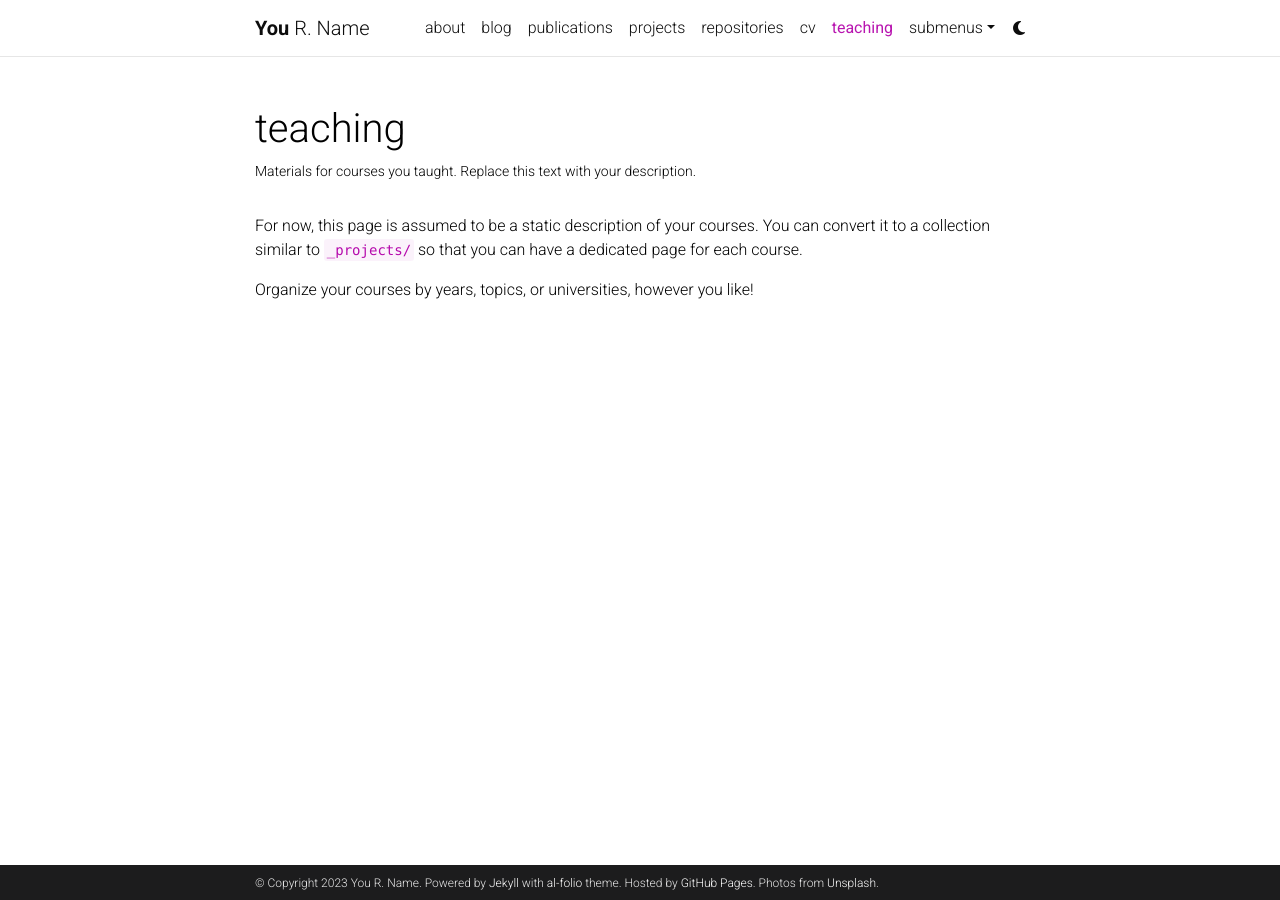
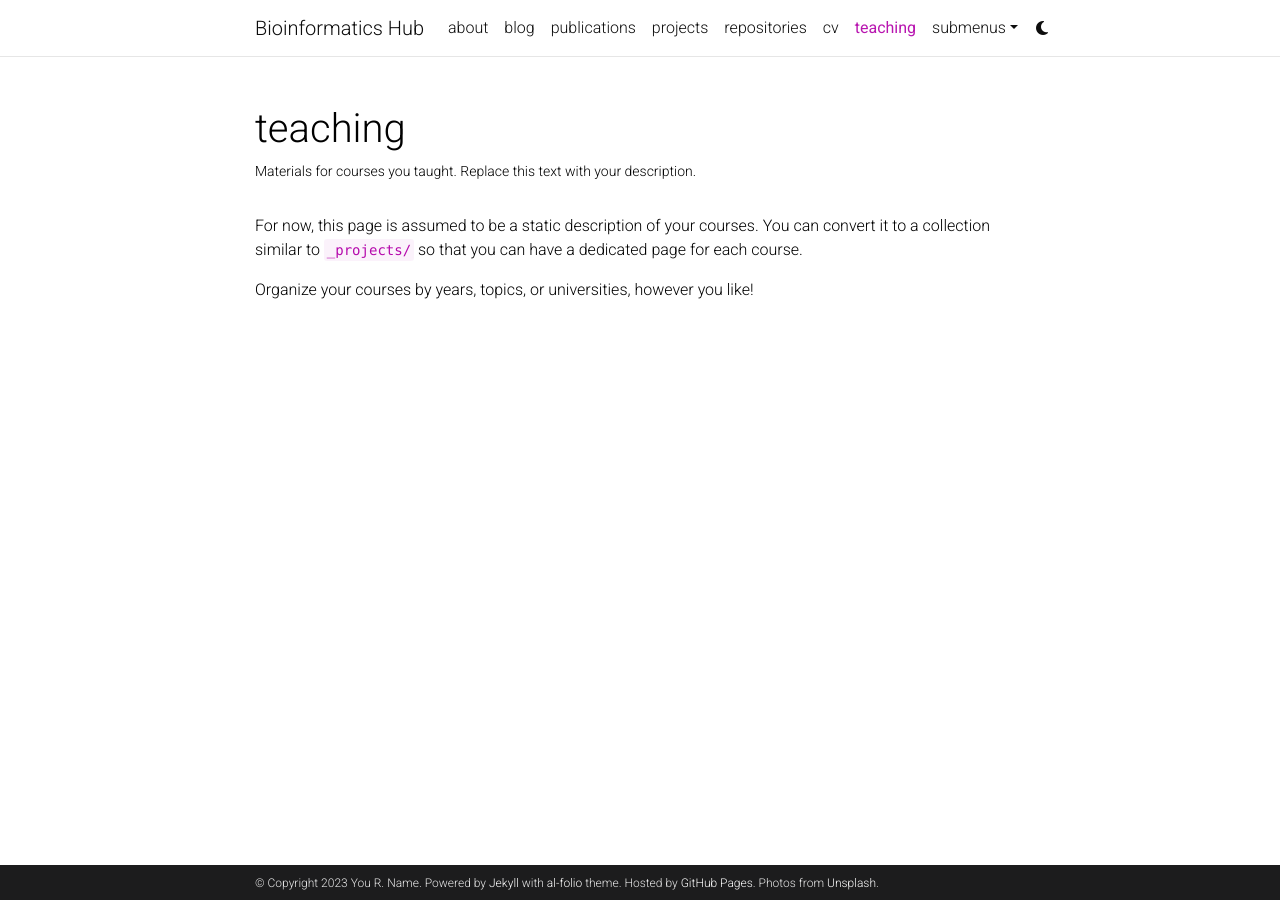
Before and after one commit to patriciardsr/testpage, a Jekyll site: the page built from _pages/teaching.md, in a window 1280 px wide. Built offline with Jekyll 4.4.1, drawn with Linux system fonts in a browser that asks for light colours; comment, search, counter and statistics services are not loaded; a style sheet for code colours, icons or effects is not loaded.

Commit message:
Update _config.yml

```diff
--- a/_config.yml
+++ b/_config.yml
@@ -2,7 +2,7 @@
 # Site settings
 # -----------------------------------------------------------------------------
 
-title: blank # the website title (if blank, full name will be used instead)
+title: Bioinformatics Hub # the website title (if blank, full name will be used instead)
 first_name: You
 middle_name: R.
 last_name: Name
@@ -18,7 +18,7 @@
 lang: en # the language of your site (for example: en, fr, cn, ru, etc.)
 icon: ⚛️  # the emoji used as the favicon (alternatively, provide image name in /assets/img/)
 
-url: https://alshedivat.github.io # the base hostname & protocol for your site
+url: https://patriciardsr.github.io # the base hostname & protocol for your site
 baseurl: /al-folio # the subpath of your site, e.g. /blog/
 last_updated: false # set to true if you want to display last updated in the footer
 impressum_path:  # set to path to include impressum link in the footer, use the same path as permalink in a page, helps to conform with EU GDPR
```
